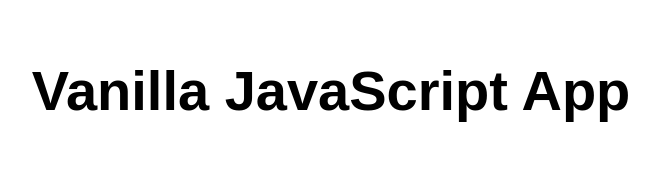
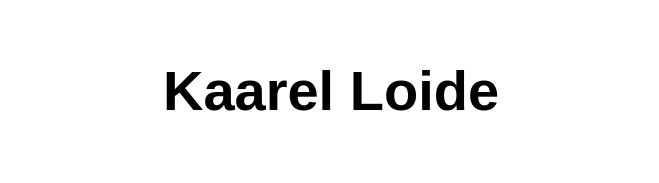
Before and after one commit to K44rel/utcloud2021azapp, a plain HTML site: page index.html in a window 1280 px wide. Shown: the whole page, without its empty margins (309-968 px from the left). Drawn offline with Linux system fonts and the light colour scheme.

Commit message:
Update index.html

```diff
--- a/index.html
+++ b/index.html
@@ -10,7 +10,7 @@
 
 <body>
   <main>
-    <h1>Vanilla JavaScript App</h1>
+    <h1>Kaarel Loide</h1>
   </main>
 </body>
 
```
